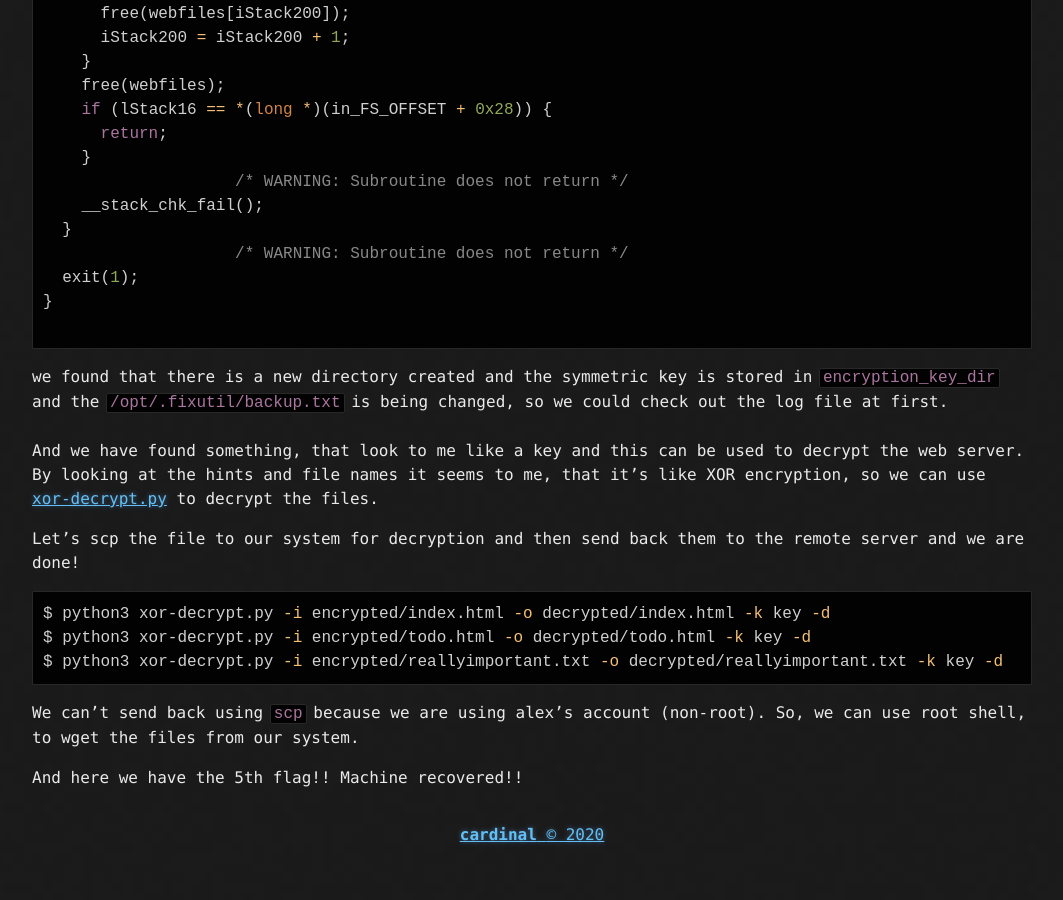
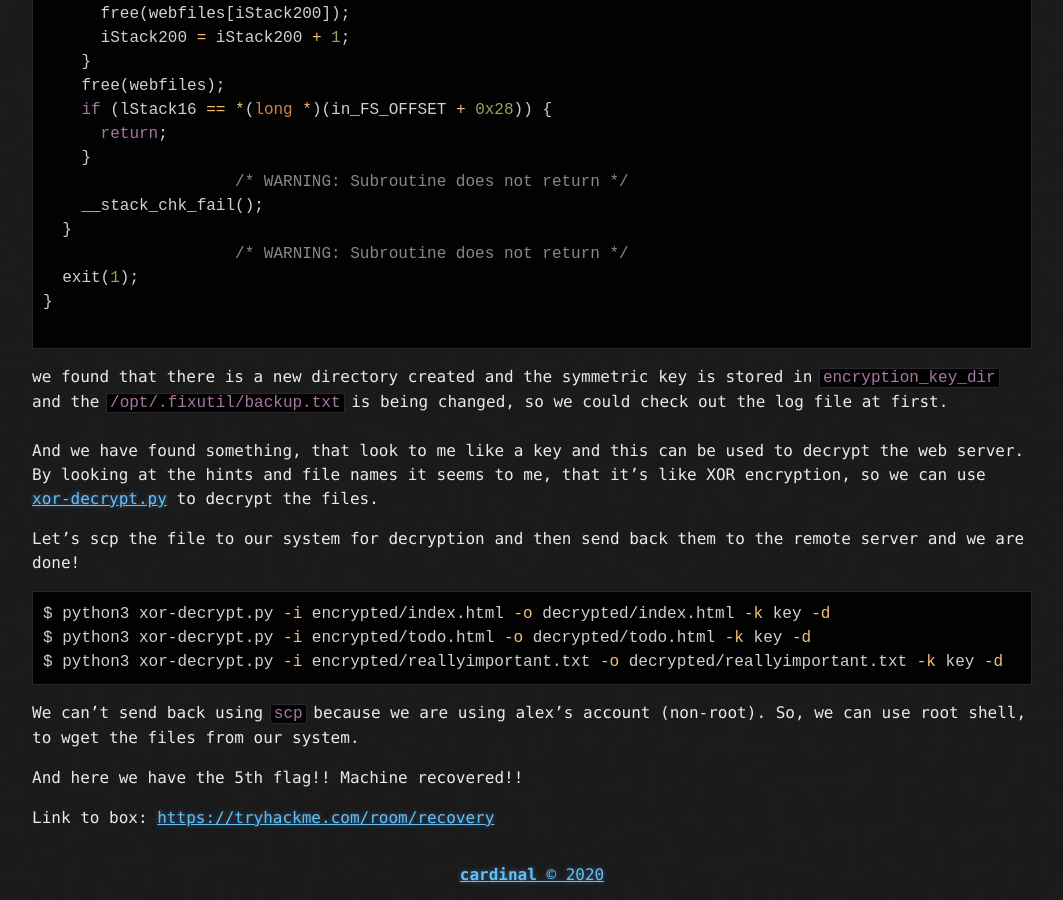
Before and after one commit to krAshwin/CTF_Writeups, a Jekyll site: the page built from _posts/2020-08-11-recovery-thm.md, in a window 1280 px wide and 900 px high, scrolled down 4376 px. Shown: the whole window, without its empty margins (108-1171 px from the left). Built offline with Jekyll 4.4.1, drawn with Linux system fonts in a browser that asks for light colours; comment, search, counter and statistics services are not loaded; before the commit the page ends 5236 px from its top, so only the background shows below that.

Commit message:
Recovery Writeup - Adds Link

```diff
--- a/_posts/2020-08-11-recovery-thm.md
+++ b/_posts/2020-08-11-recovery-thm.md
@@ -189,3 +189,5 @@ $ python3 xor-decrypt.py -i encrypted/reallyimportant.txt -o decrypted/reallyimp
 We can't send back using `scp` because we are using alex's account (non-root). So, we can use root shell, to wget the files from our system.
 
 And here we have the 5th flag!! Machine recovered!!
+
+Link to box: [https://tryhackme.com/room/recovery](https://tryhackme.com/room/recovery)
```
